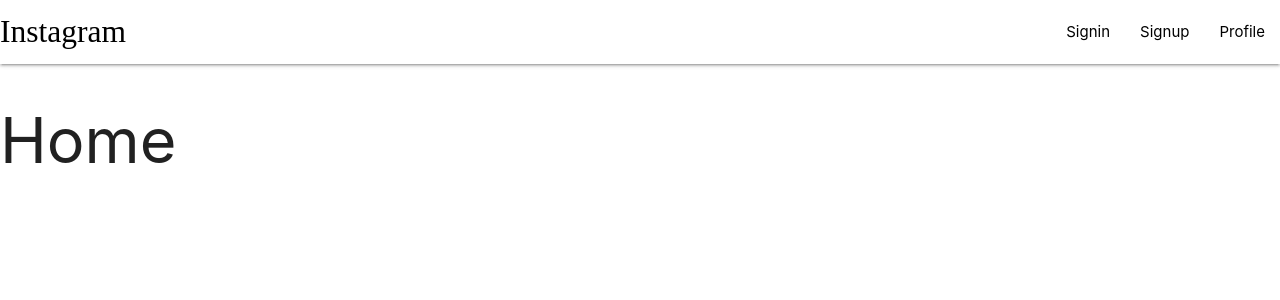
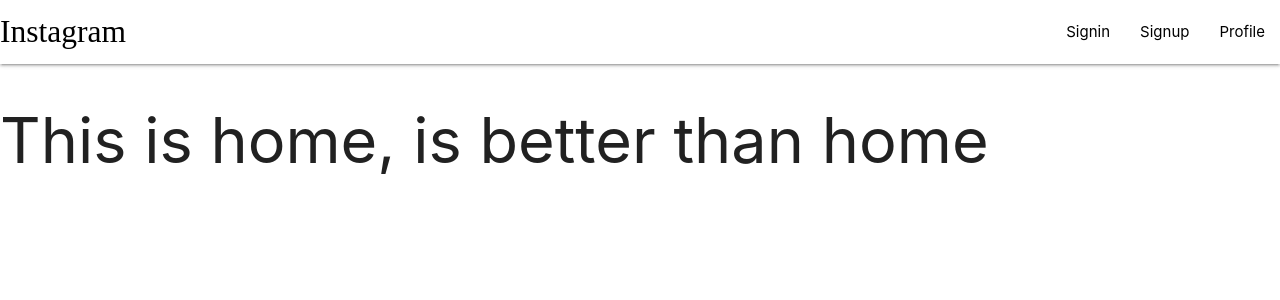
Before and after one commit to Adeitya/INSTA-CLONE, a React (Create React App) app in the folder client/: page / in a window 1280 px wide. Shown: the top 300 px of the page. Built offline with nearby package versions, Linux system fonts and the light colour scheme; a web font is replaced by a local one.

Commit message:
Update Home.js
Let's try this new

```diff
--- a/client/src/components/screens/Home.js
+++ b/client/src/components/screens/Home.js
@@ -2,7 +2,7 @@ import React from "react";
 
 const Home = () =>{
     return(
-        <h1>Home</h1>
+        <h1>This is home, is better than home</h1>
     )
 }
 
```
